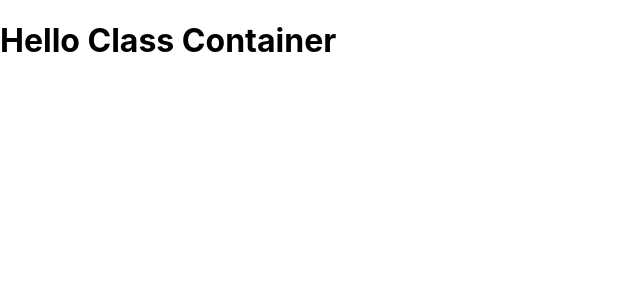
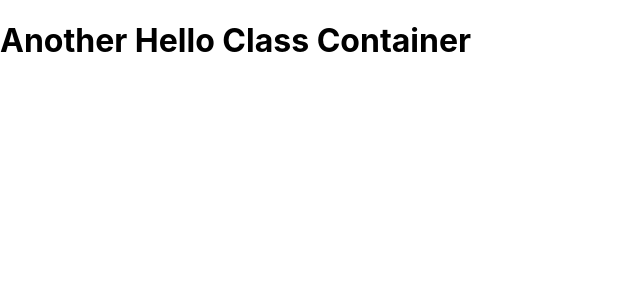
Before and after one commit to arnugroho/react-hello, a React (Create React App) app: page / in a window 1280 px wide. Shown: the top 300 px of the page, without its empty margins (0-640 px from the left). Built offline with nearby package versions, Linux system fonts and the light colour scheme.

Commit message:
export / not export example

```diff
--- a/src/container/ContainerHello.js
+++ b/src/container/ContainerHello.js
@@ -8,7 +8,15 @@ export default class ContainerHello extends React.Component {
     }
 }
 
-class AnotherContainerHello extends React.Component {
+export class AnotherContainerHello extends React.Component {
+    render() {
+        return (
+            <h1>Another Hello Class Container</h1>
+        )
+    }
+}
+
+class NotExportContainerHello extends React.Component {
     render() {
         return (
             <h1>Another Hello Class Container</h1>
--- a/src/index.js
+++ b/src/index.js
@@ -4,7 +4,7 @@ import './index.css';
 import App from './App';
 import reportWebVitals from './reportWebVitals';
 import './container/ContainerHello'
-import ContainerHello from "./container/ContainerHello";
+import ContainerHello, {AnotherContainerHello} from "./container/ContainerHello";
 
 
 class HelloWorld extends React.Component{
@@ -17,7 +17,7 @@ class HelloWorld extends React.Component{
 
 ReactDOM.render(
   <React.StrictMode>
-    <ContainerHello />
+    <AnotherContainerHello />
   </React.StrictMode>,
   document.getElementById('root')
 );
```
